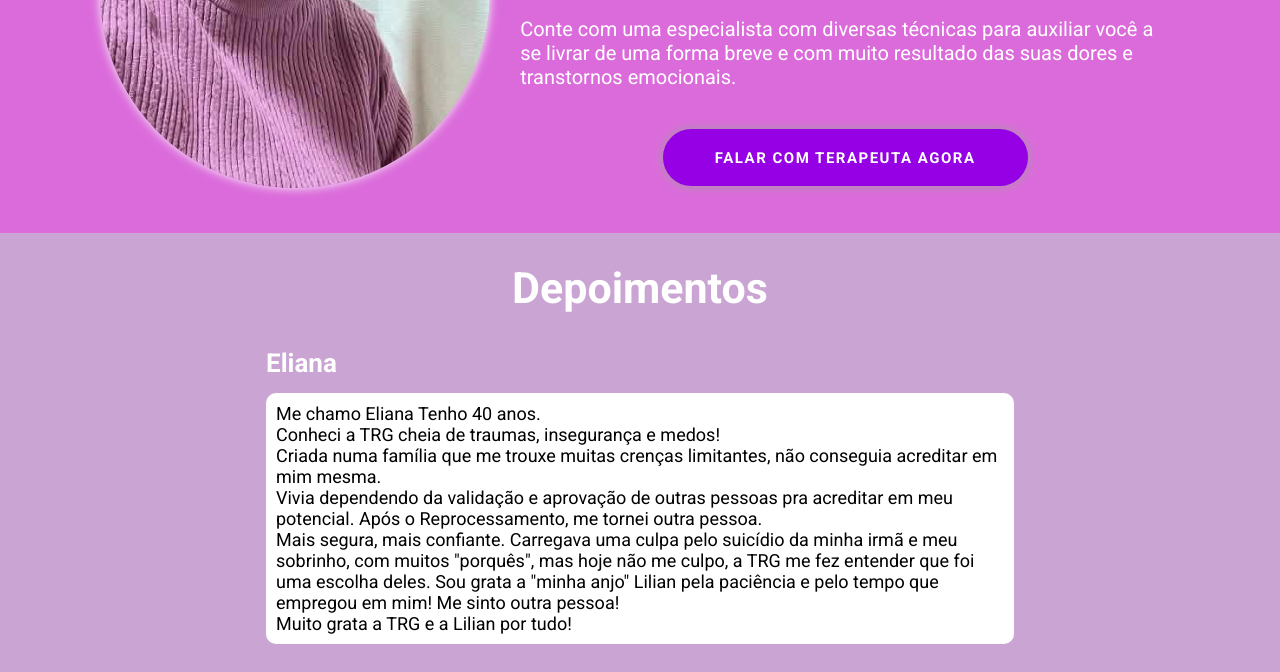
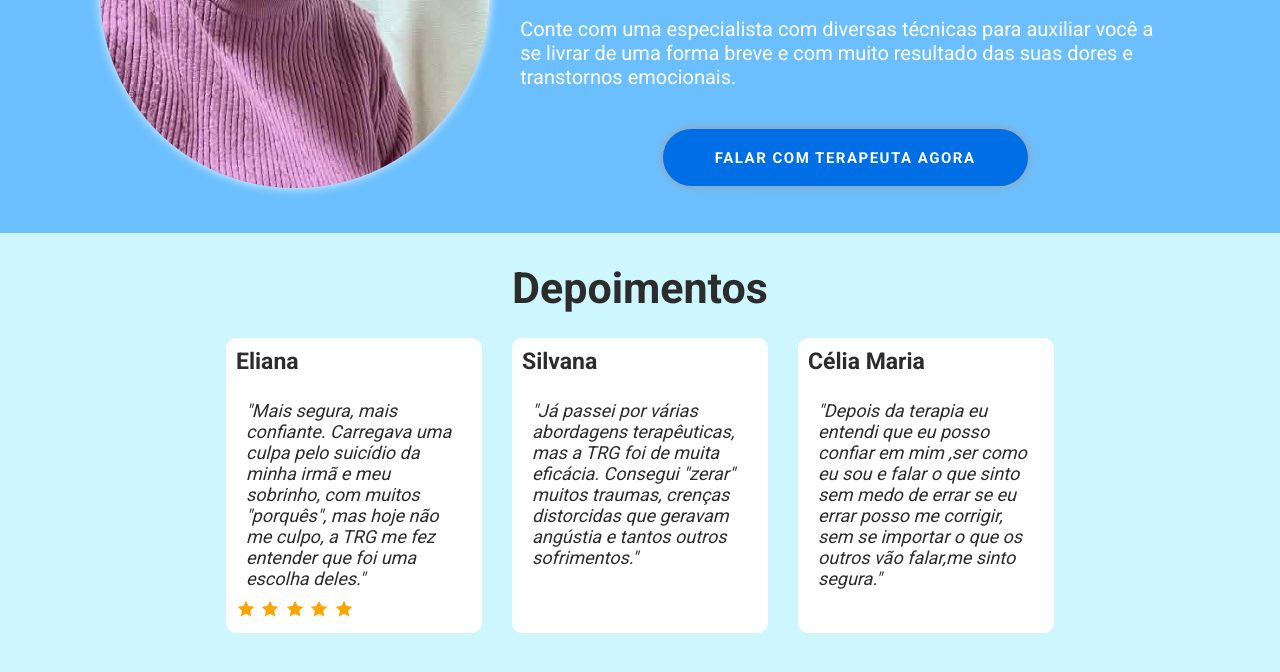
Before and after one commit to InariDEV-phk/Landing-Page-000, a plain HTML site: page index.html in a window 1280 px wide. Shown: the part 2010-2682 px from the top of the page. Drawn offline with Linux system fonts and the light colour scheme.

Commit message:
Color Adjustments 2

```diff
--- a/index.html
+++ b/index.html
@@ -60,11 +60,12 @@
                 </div>
                 <div class="assuntos">
                     <div class="img-assunto">
-                        <img src="./assets/love.png" alt="pet" />
+                        <img src="./assets/body.png" alt="pet" />
                     </div>
-                    <p>Terapia para Pets</p>
+                    <p>Linguagem Corporal</p>
 
                 </div>
+
             </div>
 
             <div class="container-assuntos">
@@ -89,11 +90,12 @@
                     <p>Fobias/Medo</p>
 
                 </div>
+
                 <div class="assuntos">
                     <div class="img-assunto">
-                        <img src="./assets/body.png" alt="pet" />
+                        <img src="./assets/love.png" alt="pet" />
                     </div>
-                    <p>Linguagem Corporal</p>
+                    <p>Terapia para Pets</p>
 
                 </div>
             </div>
@@ -134,19 +136,33 @@
 
             <h2>Depoimentos</h2>
 
+
+
+            <div id="depo-div">
+
             <div class="depo-text">
 
                 <h3>Eliana</h3>
 
-                <p>Me chamo Eliana
-                    Tenho 40 anos.<br>
-                    Conheci a TRG cheia de traumas, insegurança e medos!<br>
-                    Criada numa família que me trouxe muitas crenças limitantes, não conseguia acreditar em mim mesma. <br>
-                    Vivia dependendo da validação e aprovação de outras pessoas pra acreditar em meu potencial.
-                    Após o Reprocessamento, me tornei outra pessoa.<br>
-                    Mais segura, mais confiante. Carregava uma culpa pelo suicídio da minha irmã e meu sobrinho, com muitos "porquês", mas hoje não me culpo, a TRG me fez entender que foi uma escolha deles.
-                    Sou grata a "minha anjo" Lilian pela paciência e pelo tempo que empregou em mim! Me sinto outra pessoa!<br>
-                    Muito grata a TRG e a Lilian por tudo!</p>
+                <p>
+                    "Mais segura, mais confiante. Carregava uma culpa pelo suicídio da minha irmã e meu sobrinho, com muitos "porquês",
+                    mas hoje não me culpo, a TRG me fez entender que foi uma escolha deles."
+                </p>
+            <svg width="20" height="20" viewBox="0 0 24 24" fill="orange">
+            <polygon points="12 2 15.09 8.26 22 9.27 17 14.14 18.18 21.02 12 17.77 5.82 21.02 7 14.14 2 9.27 8.91 8.26 12 2"></polygon>
+            </svg>
+            <svg width="20" height="20" viewBox="0 0 24 24" fill="orange">
+            <polygon points="12 2 15.09 8.26 22 9.27 17 14.14 18.18 21.02 12 17.77 5.82 21.02 7 14.14 2 9.27 8.91 8.26 12 2"></polygon>
+            </svg>
+            <svg width="20" height="20" viewBox="0 0 24 24" fill="orange">
+            <polygon points="12 2 15.09 8.26 22 9.27 17 14.14 18.18 21.02 12 17.77 5.82 21.02 7 14.14 2 9.27 8.91 8.26 12 2"></polygon>
+            </svg>
+            <svg width="20" height="20" viewBox="0 0 24 24" fill="orange">
+            <polygon points="12 2 15.09 8.26 22 9.27 17 14.14 18.18 21.02 12 17.77 5.82 21.02 7 14.14 2 9.27 8.91 8.26 12 2"></polygon>
+            </svg>
+            <svg width="20" height="20" viewBox="0 0 24 24" fill="orange">
+            <polygon points="12 2 15.09 8.26 22 9.27 17 14.14 18.18 21.02 12 17.77 5.82 21.02 7 14.14 2 9.27 8.91 8.26 12 2"></polygon>
+            </svg>
 
             </div>
 
@@ -154,16 +170,10 @@
 
                 <h3>Silvana</h3>
 
-                <p>Olá!
-                    Sou Silvana, Psicóloga Clínica há 19a.
-                    Meu processo em TRG com a Terapeuta Lilian me surpreendeu de várias maneiras!
-                    Eu estava precisando muito de um cuidado como o que recebi.
-                    A Lilian foi acolhedora, comprometida com o processo e de uma competência sem igual!
-                    Já passei por várias abordagens terapêuticas, mas a TRG foi de muita eficácia. Consegui "zerar" muitos traumas, crenças distorcidas que geravam angústia e tantos outros sofrimentos. Sinto que consigo agora, me posicionar com maior segurança diante de algumas realidades que antes, me geravam sentimentos como vulnerabilidade, medo, insegurança, baixo autoestima...
-                    Me surpreendi porque não imaginava que carregava tantas feridas causadas por situações que acreditava não mais interferir em meu comportamento.
-                    Meu sentimento é de gratidão a  Deus por me permitir conhecer a Lilian e a TRG.
-                    Lilian,  você foi um canal de Deus na minha vida de muitas curas. Obrigada pelo seu sim, sua dedicação e comprometimento.
-                    Que Deus abençoe sua vida grandemente e que o Espírito Santo te capacite para essa missão tão linda!</p>
+                <p>
+                    "Já passei por várias abordagens terapêuticas, mas a TRG foi de muita eficácia.
+                    Consegui "zerar" muitos traumas, crenças distorcidas que geravam angústia e tantos outros sofrimentos."
+                    </p>
 
             </div>
 
@@ -171,12 +181,12 @@
 
                 <h3>Célia Maria</h3>
 
-                <p>Boa noite,eu sou a Célia Maria estou aqui para dizer como era Célia antes e depois da terapia.
-                    A Célia era uma pessoa tímida com dificuldade para se expressar, medo de falar errado e ser humilhada.<br>
-                    Depois da terapia eu entendi que eu posso confiar em mim ,ser como eu sou e falar o que sinto sem medo de errar
-                    se eu errar posso me corrigir, sem se importar o que os outros vão falar,me sinto segura,agradeço a Lilian
-                    que me passou confiança e eu entendi que posso ser a Célia desinibida, agora estou mais tagarela do que antes,
-                    muito obrigado Lilian, Deus abençoe sua caminhada😘</p>
+                <p>
+                    "Depois da terapia eu entendi que eu posso confiar em mim ,ser como eu sou e falar o que sinto sem medo de errar
+                    se eu errar posso me corrigir, sem se importar o que os outros vão falar,me sinto segura."
+                </p>
+
+            </div>
 
             </div>
 
--- a/styles.css
+++ b/styles.css
@@ -8,9 +8,10 @@
 
 :root{
     --primary-color: #ffffff;
-    --secondary-color: #c100c194;
-    --terciary-color:#f581ff;
-    --button-color:rgb(149, 0, 228);
+    --secondary-color: #0091ff94;
+    --terciary-color: #81c0ff;
+    --button-color: #006ee4;
+    --forth-color: #cdf6ff;
 }
 
 
@@ -22,7 +23,7 @@
 }
 
 p{
-    color: var(--primary-color);
+    color: #2c2c2c;
 }
 
 header {
@@ -126,12 +127,12 @@ button:active {
 
     padding-top: 50px;
     padding-bottom: 50px;
-    background-color: rgba(106, 0, 130, 0.355);
+    background-color: var(--forth-color);
 }
 
 .section-assuntos h1 {
     width: 100%;
-    color: var(--primary-color);
+    color: #2c2c2c;
     font-size: 40px;
     font-weight: 600;
     line-height: 1.1em;
@@ -240,38 +241,49 @@ button:active {
     flex-direction: column;
     justify-content: center;
     align-items: center;
-    background-color: rgba(106, 0, 130, 0.355);
+    background-color: var(--forth-color);
     gap:25px;
 
 
 }
 
 .section-depo h2{
-    color: #FFFFFF;
+    color: #2c2c2c;
     margin-top: 30px;
     font-size: 43px;
     font-weight: 600;
 }
 
+.section-depo #depo-div{
+    display: flex;
+    flex-direction: row;
+    gap: 30px;
+    justify-content: center;
+    margin-bottom: 40px;
+}
+
 .depo-text{
-    width: 60%;
+    width: 20%;
     height: auto;
     padding: 10px;
     height: auto;
     font-size: 18px;
+    background-color: #FFFFFF;
+    border-radius: 10px;
+
 }
 
 .depo-text h3{
-    color: #FFFFFF;
-    font-size: 26px;
+    color: #2c2c2c;
+    font-size: 23px;
     margin-bottom: 15px;
 }
 
 .depo-text p{
     padding: 10px;
-    color: black;
-    background-color: #FFFFFF;
-    border-radius: 10px;
+    color: #2c2c2c;
+    font-style: italic;
+
 }
 
 
@@ -281,7 +293,7 @@ footer{
     align-items: center;
     height: 225px;
     gap: 50px;
-    background: rgba(106, 0, 130, 0.355);
+    background: var(--secondary-color);
 }
 
 .social{
@@ -369,6 +381,10 @@ footer .img-logo-footer{
         width: 32%;
     }
 
+    p {
+        font-size: 18px;
+    }
+
 }
 
 @media screen and (max-width:950px) {
@@ -384,7 +400,7 @@ footer .img-logo-footer{
     }
 
     p {
-        font-size: 25px;
+        font-size: 18px;
     }
 
     .img-logo {
@@ -432,9 +448,6 @@ footer .img-logo-footer{
         font-size: 35px;
     }
 
-    p {
-        font-size: 25px;
-    }
 
     .img-logo {
         width: 60%;
```
